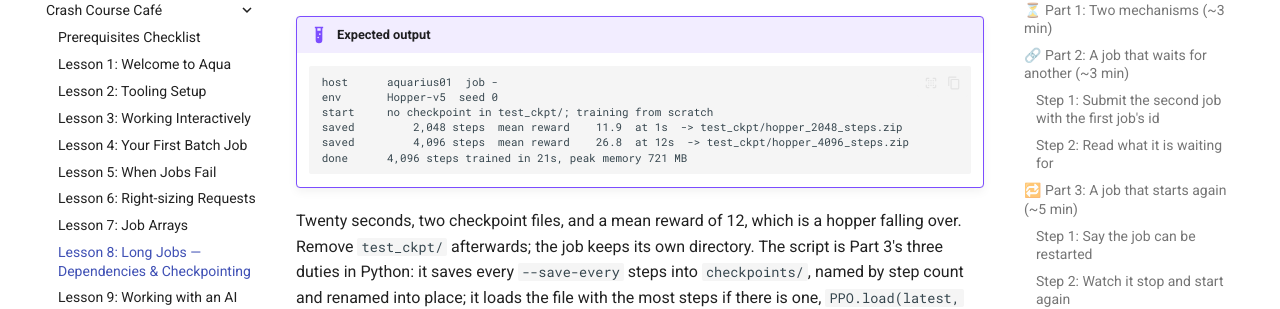
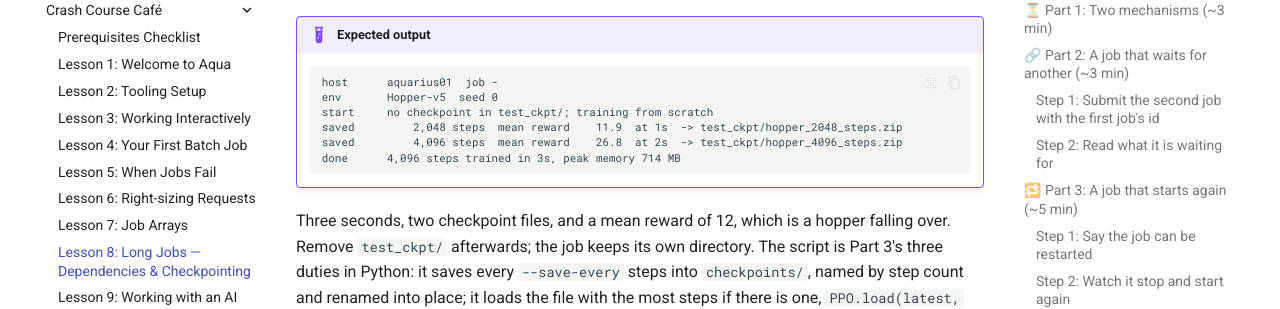
Before and after one commit to ZhipengHe/Walltime-Chronicles, an MkDocs documentation site: the page built from docs/tutorials/lesson-8.md, in a window 1280 px wide and 900 px high, scrolled down 8932 px. Shown: the part 125-434 px from the top of the window. Built offline with MkDocs 1.6.1 and Material for MkDocs 9.7.7, drawn with Linux system fonts in a browser that asks for light colours; comment, search, counter and statistics services are not loaded.

Commit message:
docs(tutorials): define Lesson 8's missing footnote and run the Hopper check on one thread outside PBS
hopper_ppo.py now uses one PyTorch thread when NCPUS is unset, as train_mnist.py does, so the login-node check no longer spreads across the shared node; the page's check output is refreshed from that run (3 s instead of 21 s). Adds the footnote for the dependency argument lists that the page referenced but never defined.

Co-Authored-By: Claude Fable 5.1 <noreply@anthropic.com>

Claude-Session: https://claude.ai/code/session_018aP8hnBZct2TgZpntKTLLb

````diff
--- a/docs/tutorials/lesson-8.md
+++ b/docs/tutorials/lesson-8.md
@@ -361,11 +361,11 @@ uv run python hopper_ppo.py --timesteps 4096 --save-every 2048 --checkpoints tes
     env       Hopper-v5  seed 0
     start     no checkpoint in test_ckpt/; training from scratch
     saved         2,048 steps  mean reward    11.9  at 1s  -> test_ckpt/hopper_2048_steps.zip
-    saved         4,096 steps  mean reward    26.8  at 12s  -> test_ckpt/hopper_4096_steps.zip
-    done      4,096 steps trained in 21s, peak memory 721 MB
+    saved         4,096 steps  mean reward    26.8  at 2s  -> test_ckpt/hopper_4096_steps.zip
+    done      4,096 steps trained in 3s, peak memory 714 MB
     ```
 
-Twenty seconds, two checkpoint files, and a mean reward of 12, which is a hopper falling over. Remove `test_ckpt/` afterwards; the job keeps its own directory. The script is Part 3's three duties in Python: it saves every `--save-every` steps into `checkpoints/`, named by step count and renamed into place; it loads the file with the most steps if there is one, `PPO.load(latest, env=env)`, and continues with `learn(remaining, reset_num_timesteps=False)`; and `--timesteps` is the total to reach.
+Three seconds, two checkpoint files, and a mean reward of 12, which is a hopper falling over. Remove `test_ckpt/` afterwards; the job keeps its own directory. The script is Part 3's three duties in Python: it saves every `--save-every` steps into `checkpoints/`, named by step count and renamed into place; it loads the file with the most steps if there is one, `PPO.load(latest, env=env)`, and continues with `learn(remaining, reset_num_timesteps=False)`; and `--timesteps` is the total to reach.
 
 [Download the script](scripts/hopper_ppo.py), or read it here:
 
--- a/docs/tutorials/scripts/hopper_ppo.py
+++ b/docs/tutorials/scripts/hopper_ppo.py
@@ -102,7 +102,8 @@ def train(args):
     import torch
     from stable_baselines3 import PPO
 
-    torch.set_num_threads(int(os.environ.get("NCPUS", os.cpu_count() or 1)))
+    # PBS exports NCPUS inside a job. Outside one, on the login node, one thread.
+    torch.set_num_threads(int(os.environ.get("NCPUS", "1")))
     env = gym.make(args.env)
     latest = latest_checkpoint(args.checkpoints)
     if latest:
````
